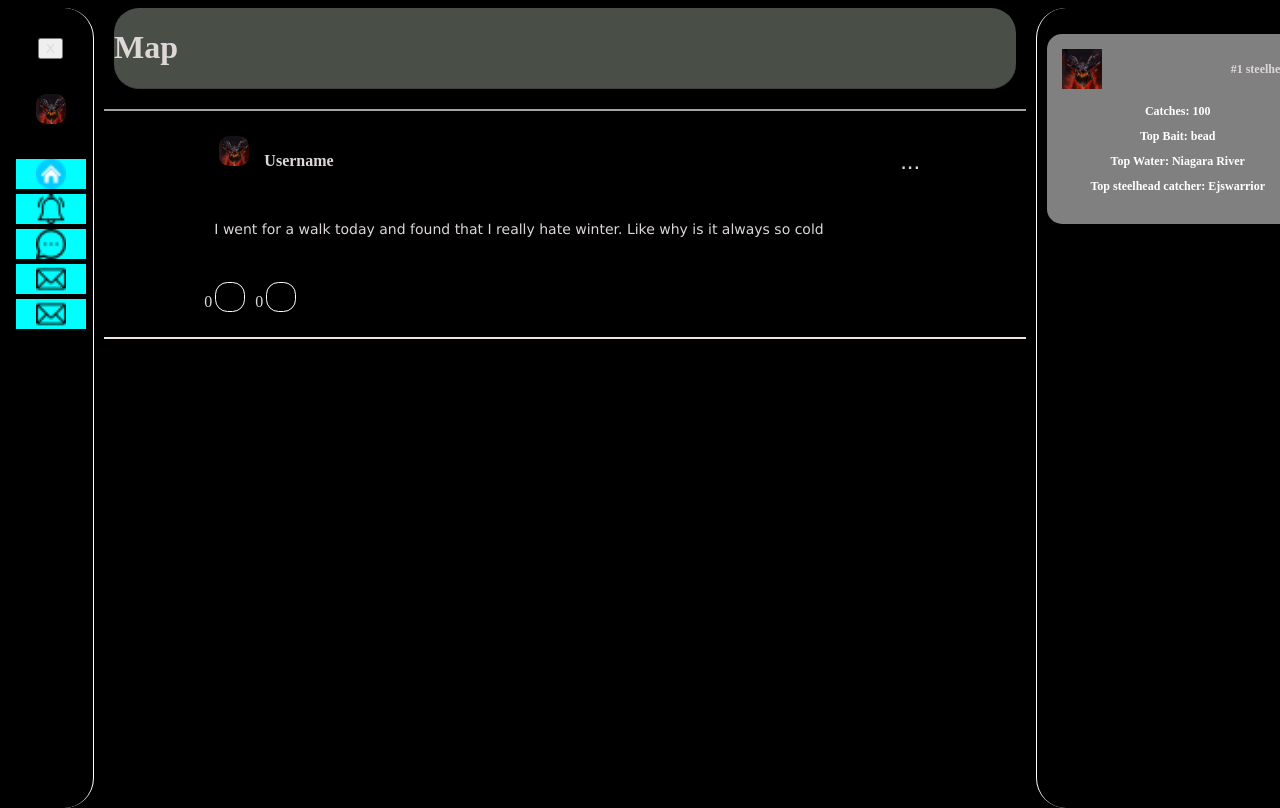
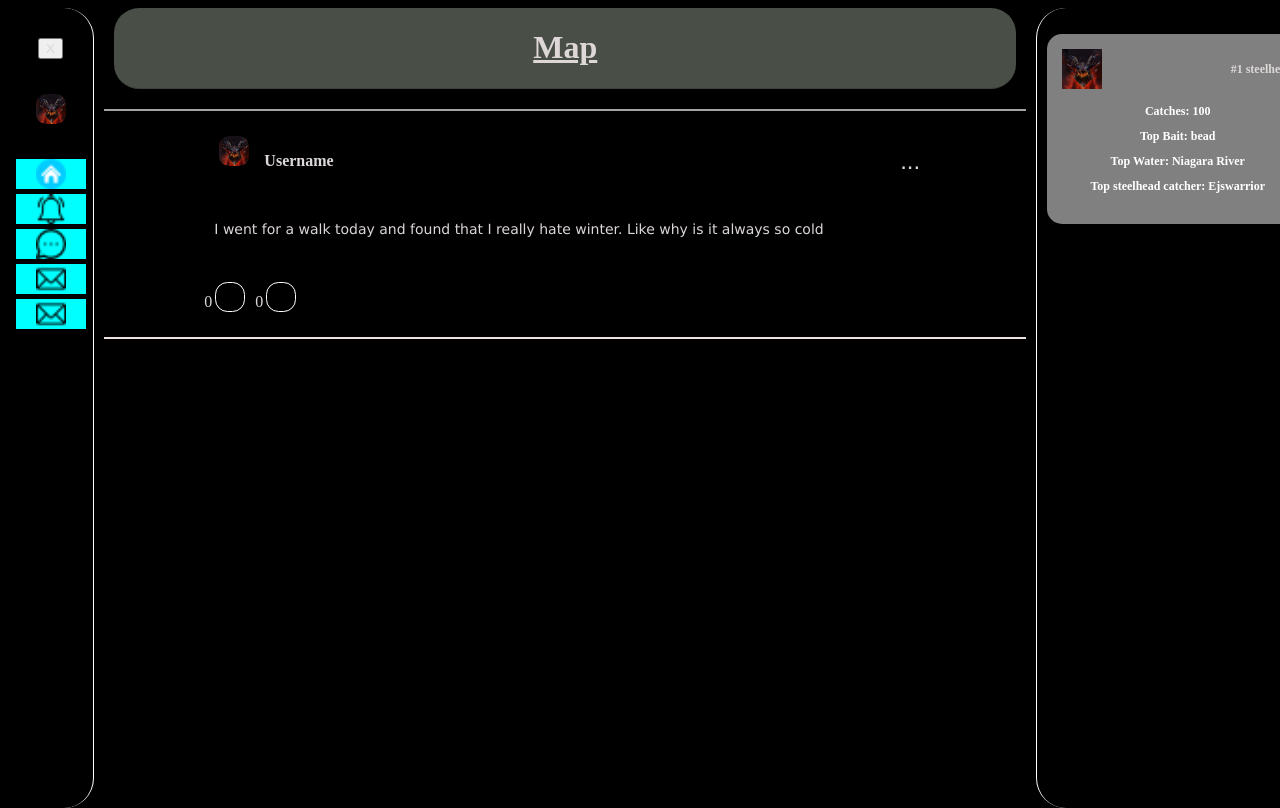
Before and after one commit to Ejswarrior/hookset, a Next.js app: page /home in a window 1280 px wide. Shown: the top 808 px of the page. Built offline with nearby package versions, Linux system fonts and the light colour scheme.

Commit message:
Added google maps

```diff
--- a/app/global.scss
+++ b/app/global.scss
@@ -6,6 +6,7 @@ svg {
     fill:  rgb(221, 215, 215);
 }
 
-html {
+html, body {
     height: 100%;
+    overflow: hidden;
 }
--- a/app/home.module.scss
+++ b/app/home.module.scss
@@ -1,6 +1,7 @@
 .container {
     display: flex;
     width: 100%;
-    min-height: 100%;
+    height: 100%;
     background-color: #000000;
+    overflow: hidden;
 }
--- a/app/home/page.tsx
+++ b/app/home/page.tsx
@@ -1,6 +1,7 @@
 import Post from '@/components/BasicComponents/Post/Post';
 import styles from './home.module.scss'
 import ContainerRight from '@/components/BasicComponents/Containers/containerRight';
+import Link from 'next/link';
 
 
 export async function Home(){
@@ -8,7 +9,7 @@ export async function Home(){
         <div className={styles.homeWrapper}>
             <div className={styles.containerMiddle}>
                 <div className={styles.feedSticky}>
-                    <h1>Map</h1>
+                    <Link href='/map'><h1>Map</h1></Link>
                 </div>
                 <div className={styles.post}><Post/></div>
             </div>
--- a/package.json
+++ b/package.json
@@ -10,6 +10,7 @@
   },
   "dependencies": {
     "@next/font": "13.1.6",
+    "@react-google-maps/api": "^2.18.1",
     "@types/node": "18.11.18",
     "@types/react": "18.0.27",
     "@types/react-dom": "18.0.10",
@@ -18,7 +19,11 @@
     "next": "13.1.6",
     "react": "18.2.0",
     "react-dom": "18.2.0",
+    "react-google-maps": "^9.4.5",
     "sass": "^1.57.1",
     "typescript": "4.9.5"
+  },
+  "devDependencies": {
+    "@types/google-map-react": "^2.1.7"
   }
 }
```
Also changed, not shown: app/map/MapPage.module.scss (added, +8 -0 lines), app/map/page.tsx (added, +11 -0 lines), components/PageComponents/Map/Map.module.scss (added, +7 -0 lines), components/PageComponents/Map/Map.tsx (added, +23 -0 lines), 1 other file (tests, documents, lock files or other folders).
